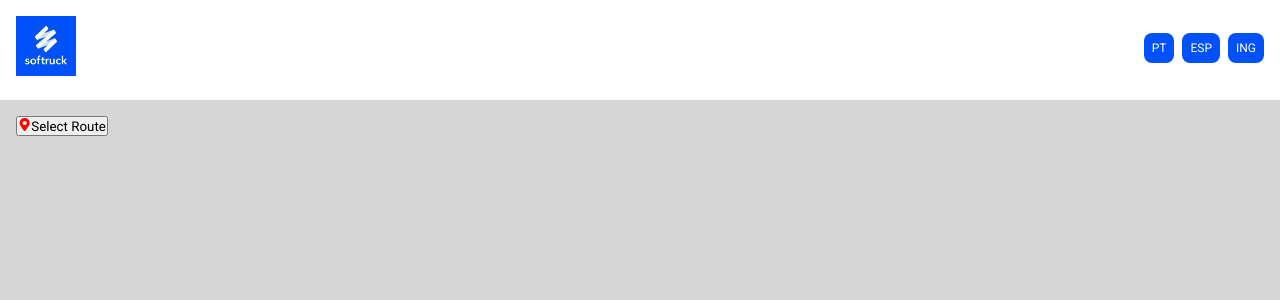
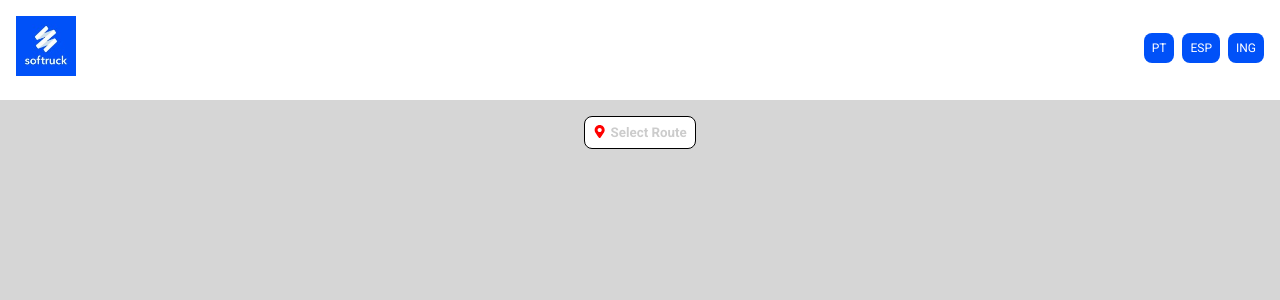
Before and after one commit to raphaelslima/softruck, a React (Vite) app: page / in a window 1280 px wide. Shown: the top 300 px of the page. Built offline with nearby package versions, Linux system fonts and the light colour scheme.

Commit message:
feat: prepare add map

```diff
--- a/src/components/ItemList/index.tsx
+++ b/src/components/ItemList/index.tsx
@@ -10,15 +10,20 @@ import { Course } from "../../interfaces/course"
 import {formatDuration} from '../../helpers/formatDuration'
 import {formatDistance} from '../../helpers/formatDistance'
 import {formatDate} from '../../helpers/formatDate'
-import {formatTme} from '../../helpers/formatTime'
+import {formatTime} from '../../helpers/formatTime'
 
 interface PropsItemList{
   route: Course
+  setShowSelectRoute: React.Dispatch<React.SetStateAction<boolean>>
 }
 
-const ItemList = ({route}: PropsItemList)=>{
+const ItemList = ({route, setShowSelectRoute}: PropsItemList)=>{
 
   const {t} = useTranslation()
+
+  const handleSimulateRoute = () => {
+    setShowSelectRoute(true)
+  }
 
   return(
     <li className="container itemList">
@@ -39,15 +44,15 @@ const ItemList = ({route}: PropsItemList)=>{
         </div>
         <div className="detalsItem">
           <span>{t('Data de partida')} {`${formatDate(route.start_at)}`}</span>
-          <span>{t('Horario de partida')} {`${formatTme(route.start_at)}`}</span>
+          <span>{t('Horario de partida')} {`${formatTime(route.start_at)}`}</span>
         </div>
         <div className="detalsItem">
           <span>{t('Data de chegada')} {`${formatDate(route.end_at)}`}</span>
-          <span>{t('Horario de chegada')} {`${formatTme(route.end_at)}`}</span>
+          <span>{t('Horario de chegada')} {`${formatTime(route.end_at)}`}</span>
         </div>
       </div>
       <div className="btnSimulateContainer">
-        <button>Simular Rota</button>
+        <button onClick={() => handleSimulateRoute()}>Simular Rota</button>
       </div>
     </li>
   )
--- a/src/styles/itemList.scss
+++ b/src/styles/itemList.scss
@@ -30,6 +30,7 @@
     align-items: start;
     justify-content: center;
     gap: 0.25rem;
+    width: 100%;
 
     .detalsItem{
       display: flex;
--- a/src/styles/selectRoute.scss
+++ b/src/styles/selectRoute.scss
@@ -1,8 +1,13 @@
 @import "../styles/variables.scss";
 
-.container{
+.containerRoutes{
   width: 100%;
   max-width: 1280px;
+  background: transparent;
+  display: flex;
+  flex-direction: column;
+  align-items: center;
+  justify-content: center;
 
   .containerBtnSelect{
     width: 100%;
@@ -17,6 +22,8 @@
       background: $color-primary-white;
       font-weight: 700;
       color: $color-primary-gray;
+      display: flex;
+      gap: .25rem
     }
   }
 
@@ -26,6 +33,10 @@
     align-items: center;
     justify-content: space-between;
     gap: 1rem;
+    max-width: 320px;
+    background: $color-primary-white;
+    padding: 1rem;
+    border-radius: 8px;
 
     .headerListRoutes{
       width: 100%;
```
